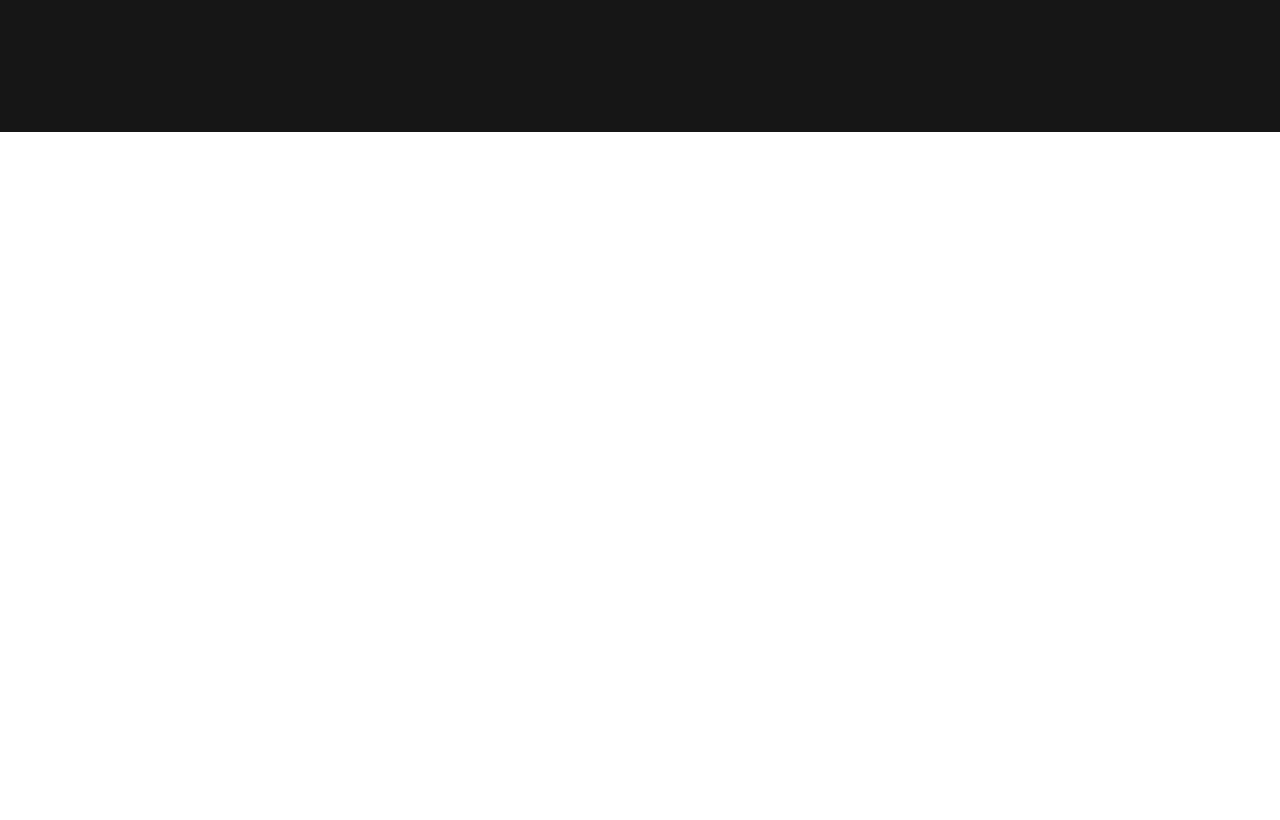
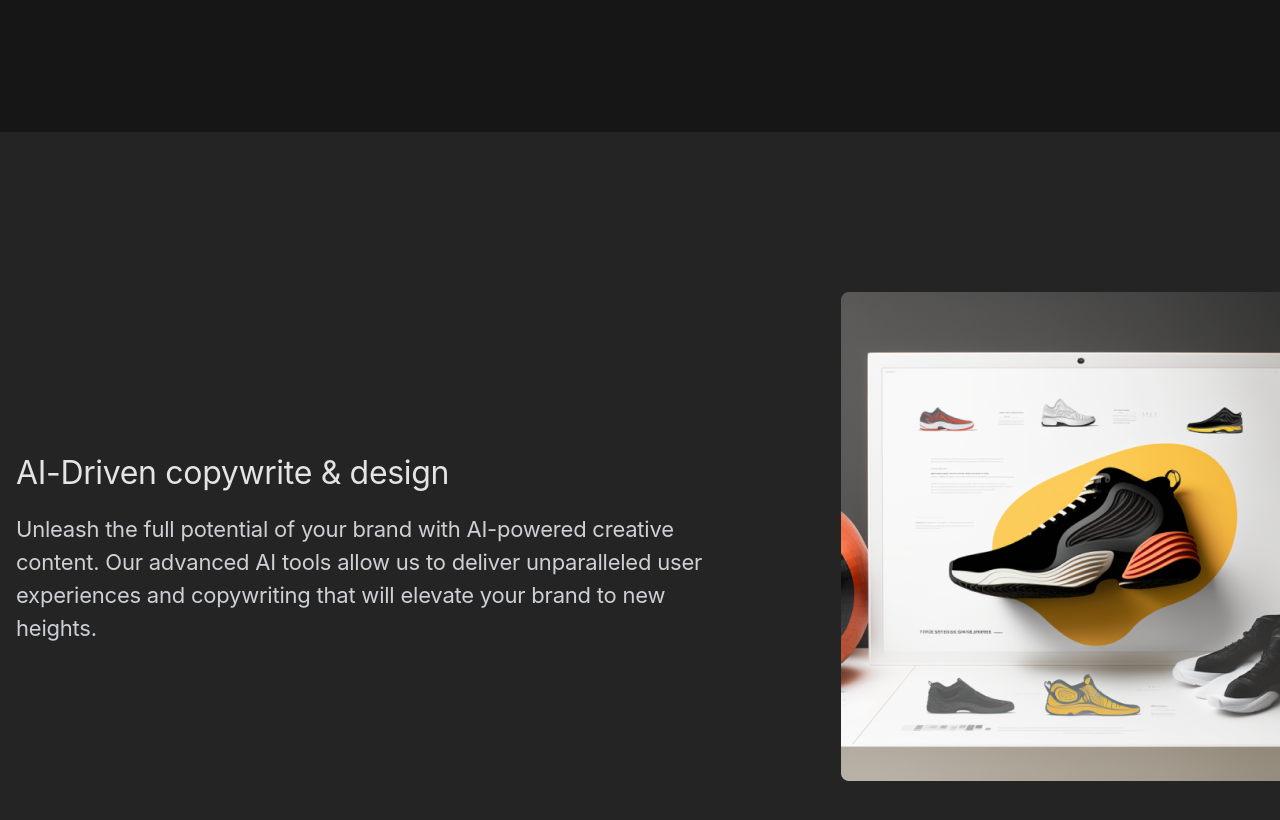
Before and after one commit to GustavoGigacz/migaczbrothers, a Next.js app: page / in a window 1280 px wide. Shown: the part 562-1382 px from the top of the page. Before the commit the page ends 800 px from the top, so only its background shows below. Built offline with nearby package versions, Linux system fonts and the light colour scheme.

Commit message:
add service component

```diff
--- a/components/ServiceComponents.tsx
+++ b/components/ServiceComponents.tsx
@@ -1,17 +1,67 @@
 import styled from "styled-components";
+import Image from "next/image";
+import Snicker from "../public/Snicker.png";
 
 const Service = (): JSX.Element => {
   return (
-    <>
-      <section></section>
-      <section></section>
-      <section></section>
-      <section></section>
-      <section></section>
-    </>
+    <section>
+      <SectionContainer>
+        <DriveInContainer>
+          <DriveInContent>
+            <TextContainer>
+              <Title>AI-Driven copywrite & design</Title>
+              <Paragraph>
+                Unleash the full potential of your brand with AI-powered
+                creative content. Our advanced AI tools allow us to deliver
+                unparalleled user experiences and copywriting that will elevate
+                your brand to new heights.
+              </Paragraph>
+            </TextContainer>
+
+            <ImageContainer>
+              <Image src={Snicker} alt='snickerImage' />
+            </ImageContainer>
+          </DriveInContent>
+        </DriveInContainer>
+      </SectionContainer>
+    </section>
   );
 };
 
-const section = styled.section``;
+const SectionContainer = styled.div`
+  background-color: var(--dark-secondary);
+  max-width: 100%;
+  padding: 0 16px;
+`;
+
+const DriveInContainer = styled.div`
+  width: 1400px;
+  margin: 0 auto;
+  padding: 160px 0;
+`;
+const DriveInContent = styled.div`
+  display: flex;
+  align-items: center;
+  gap: 100px;
+`;
+
+const TextContainer = styled.div`
+  align-items: center;
+  max-width: 725px;
+`;
+const Title = styled.h1`
+  font-size: 32px;
+  color: var(--primary-color-font);
+  padding: 20px 0 21px 0;
+`;
+const Paragraph = styled.p`
+  font-size: 22px;
+  line-height: 150%;
+  color: var(--secondary-color-font);
+`;
+
+const ImageContainer = styled.aside`
+  position: relative;
+`;
 
 export default Service;
--- a/components/styles/variables.ts
+++ b/components/styles/variables.ts
@@ -7,7 +7,9 @@ const Variables = createGlobalStyle`
 
     --white-color-font: #FFFFFF;
     --primary-color-font: #e4e4e4;
+    --secondary-color-font: #cdd1d6;
     --green-color: #00796B;
+
 
 
     --container-width: 1400px;
```
Also changed, not shown: public/Snicker.png (added).
